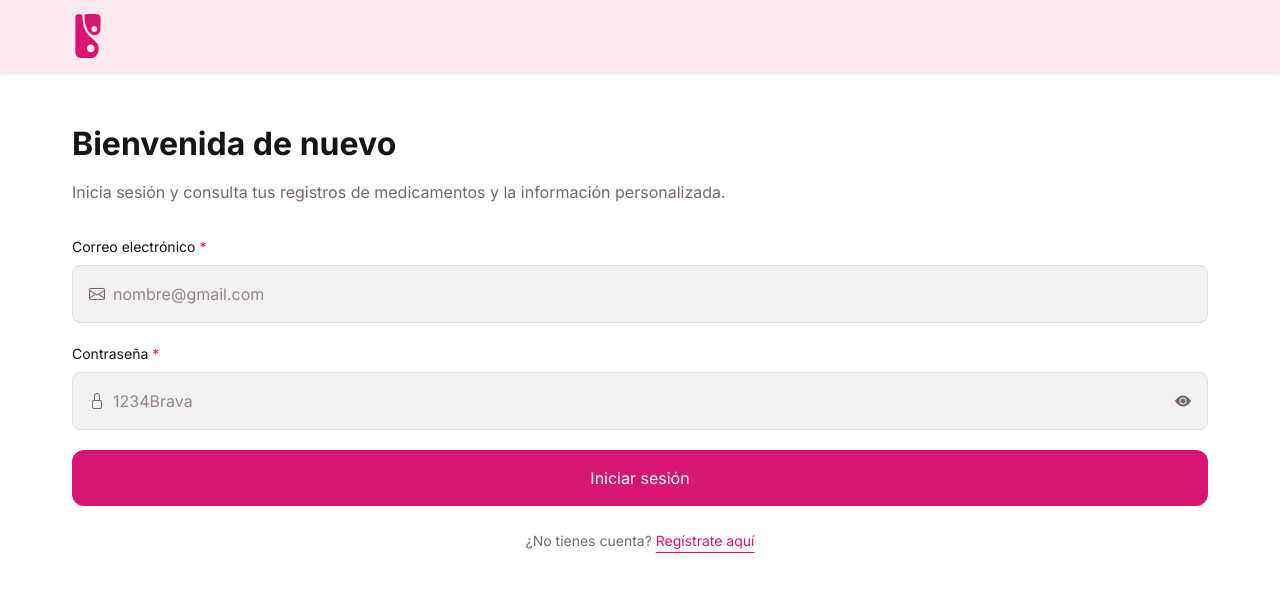
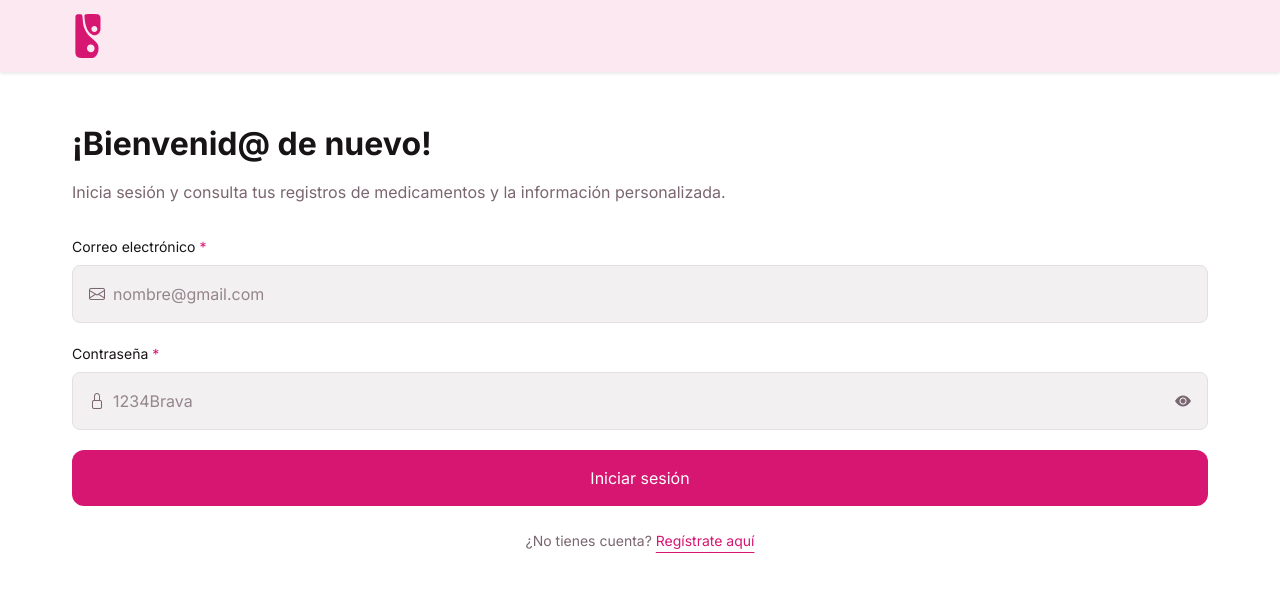
Before and after one commit to Brava-Fullstack-app/brava-frontend, a React (Vite) app: page /login in a window 1280 px wide. Shown: the top 592 px of the page. Built offline with nearby package versions, Linux system fonts and the light colour scheme; no server answers.

Commit message:
fix: style and text corrected in login page

```diff
--- a/src/features/auth/pages/LoginPage/LoginPage.jsx
+++ b/src/features/auth/pages/LoginPage/LoginPage.jsx
@@ -9,7 +9,7 @@ function LoginPage() {
       <Header />
 
       <div className={styles.content}>
-        <h1 className={styles.title}>Bienvenida de nuevo</h1>
+        <h1 className={styles.title}>¡Bienvenid@ de nuevo!</h1>
         <p className={styles.subtitle}>
           Inicia sesión y consulta tus registros de medicamentos y la información personalizada.
         </p>
```
